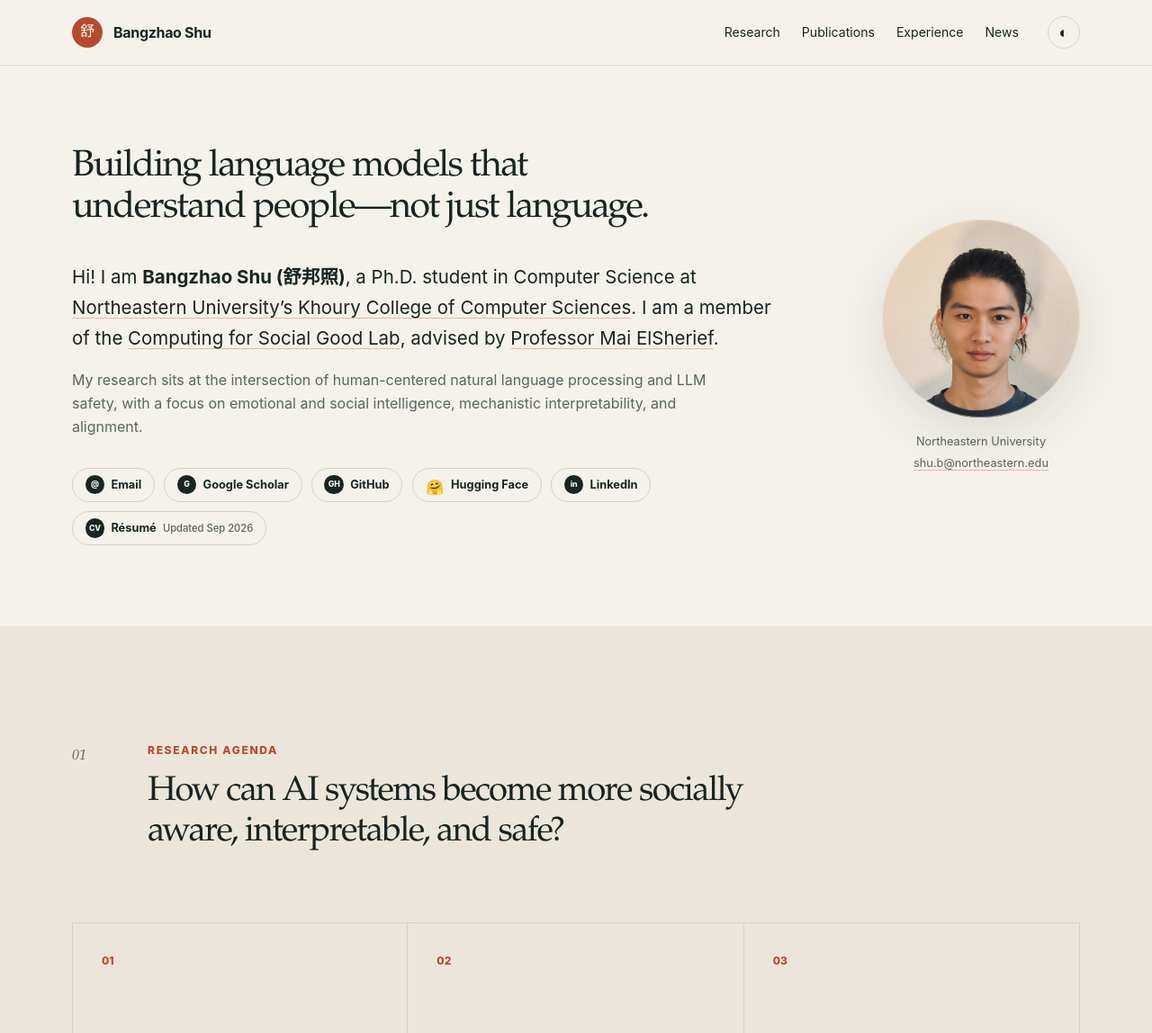
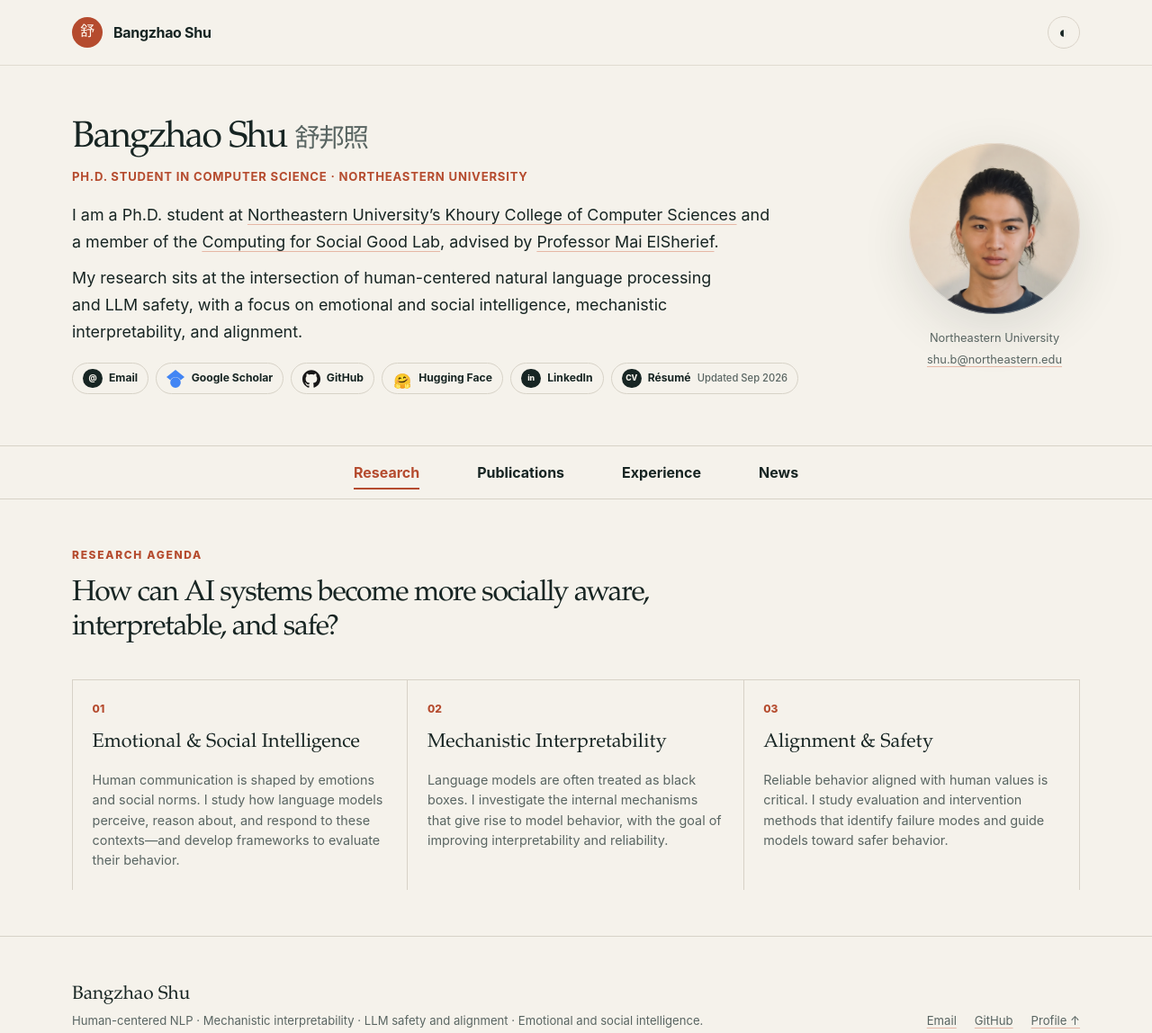
Before and after one commit to bangzhaojo/bangzhaojo.github.io, a plain HTML site: page index.html in a window 1280 px wide. Shown: the top 1148 px of the page at 90% size. Drawn offline with Linux system fonts and the light colour scheme.

Commit message:
Re-organize the webpage

```diff
--- a/assets/css/styles.css
+++ b/assets/css/styles.css
@@ -33,7 +33,7 @@
 }
 
 html {
-  scroll-behavior: smooth;
+  scroll-behavior: auto;
 }
 
 body {
@@ -122,11 +122,72 @@ a:hover {
 .nav-links {
   display: flex;
   gap: 1.5rem;
-  font-size: 0.88rem;
+  font-size: 1rem;
+  font-weight: 650;
+}
+
+.content-nav-wrap {
+  position: sticky;
+  top: 72px;
+  z-index: 40;
+  border-top: 1px solid var(--line);
+  border-bottom: 1px solid var(--line);
+  background: color-mix(in srgb, var(--paper) 94%, transparent);
+  backdrop-filter: blur(16px);
+}
+
+.content-nav {
+  min-height: 58px;
+  align-items: center;
+  justify-content: center;
+  gap: clamp(1.5rem, 5vw, 4rem);
 }
 
 .nav-links a {
+  position: relative;
   text-decoration: none;
+}
+
+.nav-links a::after {
+  content: "";
+  position: absolute;
+  right: 0;
+  bottom: -0.35rem;
+  left: 0;
+  height: 2px;
+  background: var(--accent);
+  transform: scaleX(0);
+  transition: transform 160ms ease;
+}
+
+.nav-links a:hover::after,
+.nav-links a:focus-visible::after,
+.nav-links a[aria-current="page"]::after {
+  transform: scaleX(1);
+}
+
+.nav-links a[aria-current="page"] {
+  color: var(--accent);
+}
+
+.view[hidden] {
+  display: none;
+}
+
+.view {
+  min-height: 0;
+  animation: view-in 180ms ease-out;
+}
+
+@keyframes view-in {
+  from {
+    opacity: 0;
+    transform: translateY(5px);
+  }
+  to {
+    opacity: 1;
+    transform: translateY(0);
+  }
 }
 
 .theme-toggle {
@@ -148,10 +209,10 @@ a:hover {
 
 .hero {
   display: grid;
-  grid-template-columns: minmax(0, 1fr) 220px;
+  grid-template-columns: minmax(0, 1fr) 190px;
   align-items: center;
-  gap: clamp(2.5rem, 6vw, 5rem);
-  padding-block: clamp(4rem, 7vw, 6.5rem);
+  gap: clamp(2rem, 5vw, 4rem);
+  padding-block: clamp(2.4rem, 4.5vw, 4rem);
 }
 
 .eyebrow {
@@ -186,6 +247,12 @@ h1 {
   line-height: 1.13;
 }
 
+h1 span {
+  color: var(--muted);
+  font-size: 0.7em;
+  white-space: nowrap;
+}
+
 h2 {
   max-width: 790px;
   font-size: clamp(2.25rem, 4.2vw, 4rem);
@@ -193,21 +260,31 @@ h2 {
 
 .hero-intro {
   max-width: 780px;
-  margin: 2.25rem 0 0;
-  font-size: clamp(1.05rem, 1.8vw, 1.28rem);
+  margin: 1rem 0 0;
+  font-size: clamp(1rem, 1.45vw, 1.12rem);
+}
+
+.hero-role {
+  margin: 0.6rem 0 0;
+  color: var(--accent);
+  font-size: 0.82rem;
+  font-weight: 750;
+  letter-spacing: 0.06em;
+  text-transform: uppercase;
 }
 
 .hero-detail {
   max-width: 720px;
-  margin: 1rem 0 0;
-  color: var(--muted);
+  margin: 0.7rem 0 0;
+  color: var(--ink);
+  font-size: clamp(1rem, 1.45vw, 1.12rem);
 }
 
 .profile-links {
   display: flex;
   flex-wrap: wrap;
-  gap: 0.65rem;
-  margin-top: 2rem;
+  gap: 0.5rem;
+  margin-top: 1.25rem;
 }
 
 .profile-links a,
@@ -217,8 +294,8 @@ h2 {
   gap: 0.45rem;
   border: 1px solid var(--line);
   border-radius: 999px;
-  padding: 0.45rem 0.85rem;
-  font-size: 0.8rem;
+  padding: 0.35rem 0.7rem;
+  font-size: 0.76rem;
   font-weight: 700;
   text-decoration: none;
   transition: border-color 160ms ease, background 160ms ease, color 160ms ease;
@@ -240,6 +317,12 @@ h2 {
 .profile-icon-emoji {
   background: transparent;
   font-size: 1rem;
+}
+
+.profile-brand-icon {
+  width: 1.25rem;
+  height: 1.25rem;
+  object-fit: contain;
 }
 
 .link-note {
@@ -267,7 +350,7 @@ h2 {
 }
 
 .portrait-wrap {
-  width: 220px;
+  width: 190px;
   margin: 0;
   justify-self: end;
 }
@@ -308,7 +391,7 @@ h2 {
 }
 
 .section {
-  padding-block: clamp(5rem, 10vw, 9rem);
+  padding-block: clamp(2.25rem, 4vw, 3.75rem);
   scroll-margin-top: 72px;
 }
 
@@ -320,12 +403,16 @@ h2 {
   display: grid;
   grid-template-columns: 64px 1fr;
   gap: 1.25rem;
-  margin-bottom: clamp(3rem, 6vw, 5rem);
+  margin-bottom: clamp(1.5rem, 3vw, 2.4rem);
+}
+
+.section-heading-no-number {
+  grid-template-columns: 1fr;
 }
 
 .section-heading h2 {
   max-width: 760px;
-  font-size: clamp(1.8rem, 3vw, 2.65rem);
+  font-size: clamp(1.6rem, 2.5vw, 2.2rem);
   line-height: 1.16;
 }
 
@@ -342,6 +429,10 @@ h2 {
   font-size: 0.85rem;
 }
 
+.section-note-compact {
+  margin: 0 0 0.7rem;
+}
+
 .research-grid {
   display: grid;
   grid-template-columns: repeat(3, 1fr);
@@ -349,8 +440,8 @@ h2 {
 }
 
 .research-card {
-  min-height: 350px;
-  padding: 2rem;
+  min-height: 210px;
+  padding: 1.35rem;
   border-right: 1px solid var(--line);
 }
 
@@ -359,7 +450,7 @@ h2 {
 }
 
 .card-index {
-  margin: 0 0 5rem;
+  margin: 0 0 1rem;
   color: var(--accent);
   font-size: 0.75rem;
   font-weight: 800;
@@ -368,7 +459,7 @@ h2 {
 .research-card h3 {
   margin: 0 0 1.1rem;
   font-family: var(--serif);
-  font-size: 1.65rem;
+  font-size: 1.35rem;
   font-weight: 500;
   line-height: 1.15;
 }
@@ -376,6 +467,8 @@ h2 {
 .research-card p:last-child {
   margin: 0;
   color: var(--muted);
+  font-size: 0.9rem;
+  line-height: 1.55;
 }
 
 .publication-list {
@@ -386,7 +479,7 @@ h2 {
   display: grid;
   grid-template-columns: 165px minmax(0, 1fr);
   gap: clamp(1.5rem, 4vw, 3rem);
-  padding-block: 2.4rem;
+  padding-block: 1.2rem;
   border-bottom: 1px solid var(--line);
 }
 
@@ -413,7 +506,7 @@ h2 {
   max-width: 780px;
   margin: 0;
   font-family: var(--serif);
-  font-size: clamp(1.35rem, 2.2vw, 2rem);
+  font-size: clamp(1.18rem, 1.7vw, 1.55rem);
   font-weight: 500;
   line-height: 1.18;
 }
@@ -424,7 +517,7 @@ h2 {
 
 .authors {
   max-width: 830px;
-  margin: 1rem 0 0;
+  margin: 0.55rem 0 0;
   color: var(--muted);
   font-size: 0.87rem;
   line-height: 1.55;
@@ -438,21 +531,12 @@ h2 {
   display: flex;
   flex-wrap: wrap;
   gap: 0.5rem;
-  margin-top: 1.35rem;
+  margin-top: 0.75rem;
 }
 
-.section-dark {
-  background: var(--green);
-  color: #f8f3e9;
-}
-
-.section-heading-light .section-number,
-.section-dark .timeline-date {
-  color: #d7a08d;
-}
-
-.section-dark .eyebrow {
-  color: #eda284;
+.experience-section {
+  background: var(--paper);
+  color: var(--ink);
 }
 
 .experience-grid {
@@ -463,7 +547,7 @@ h2 {
 
 .subheading {
   margin: 0 0 1.75rem;
-  color: #c9d4d0;
+  color: var(--accent);
   font-size: 0.75rem;
   letter-spacing: 0.13em;
   text-transform: uppercase;
@@ -479,7 +563,7 @@ h2 {
 .timeline li {
   position: relative;
   padding: 0 0 2.2rem 1.65rem;
-  border-left: 1px solid #58716b;
+  border-left: 1px solid var(--line);
 }
 
 .timeline li::before {
@@ -490,11 +574,12 @@ h2 {
   width: 7px;
   height: 7px;
   border-radius: 50%;
-  background: #eda284;
+  background: var(--accent);
 }
 
 .timeline-date {
   margin: 0;
+  color: var(--accent);
   font-size: 0.72rem;
   font-weight: 800;
   letter-spacing: 0.08em;
@@ -512,12 +597,12 @@ h2 {
 .timeline p:last-child,
 .teaching-card p:last-child {
   margin: 0.15rem 0 0;
-  color: #b9c6c2;
+  color: var(--muted);
 }
 
 .teaching-card {
   padding: 1.6rem;
-  border: 1px solid #58716b;
+  border: 1px solid var(--line);
   border-radius: 8px;
 }
 
@@ -526,11 +611,11 @@ h2 {
 }
 
 .prior-work p {
-  color: #b9c6c2;
+  color: var(--muted);
 }
 
 .prior-work a {
-  color: #f8f3e9;
+  color: var(--ink);
 }
 
 .news-list {
@@ -560,7 +645,7 @@ h2 {
 .site-footer {
   padding-block: 3rem;
   border-top: 1px solid var(--line);
-  background: var(--paper-deep);
+  background: var(--paper);
 }
 
 .footer-inner {
@@ -589,8 +674,15 @@ h2 {
 }
 
 @media (max-width: 850px) {
-  .nav-links {
-    display: none;
+  .nav-wrap {
+    flex-wrap: wrap;
+    padding-block: 0.7rem;
+  }
+
+  .content-nav {
+    min-height: 52px;
+    gap: 0.75rem 1.5rem;
+    font-size: 0.9rem;
   }
 
   .hero {
@@ -603,7 +695,7 @@ h2 {
   }
 
   .portrait-wrap {
-    width: min(210px, 58vw);
+    width: min(180px, 52vw);
     justify-self: start;
   }
 
@@ -620,7 +712,7 @@ h2 {
   }
 
   .card-index {
-    margin-bottom: 2.5rem;
+    margin-bottom: 0.75rem;
   }
 
   .publication {
@@ -675,4 +767,10 @@ h2 {
   *::after {
     transition-duration: 0.01ms !important;
   }
+
+  .view {
+    animation: none;
+  }
 }
+  font-size: 0.9rem;
+  line-height: 1.55;
--- a/assets/js/site.js
+++ b/assets/js/site.js
@@ -11,3 +11,47 @@ toggle?.addEventListener("click", () => {
   root.dataset.theme = nextTheme;
   localStorage.setItem("theme", nextTheme);
 });
+
+const views = [...document.querySelectorAll("[data-view]")];
+const navigationLinks = [...document.querySelectorAll('.nav-links a[href^="#"]')];
+const validViews = new Set(views.map((view) => view.dataset.view));
+
+function showView(viewName, { moveFocus = false } = {}) {
+  const nextView = validViews.has(viewName) ? viewName : "research";
+
+  views.forEach((view) => {
+    const isActive = view.dataset.view === nextView;
+    view.hidden = !isActive;
+    view.setAttribute("aria-hidden", String(!isActive));
+  });
+
+  navigationLinks.forEach((link) => {
+    const isActive = link.getAttribute("href") === `#${nextView}`;
+    if (isActive) {
+      link.setAttribute("aria-current", "page");
+    } else {
+      link.removeAttribute("aria-current");
+    }
+  });
+
+  if (moveFocus) {
+    document.querySelector(`[data-view="${nextView}"] h1, [data-view="${nextView}"] h2`)?.focus({ preventScroll: true });
+  }
+}
+
+function viewFromHash() {
+  return window.location.hash.slice(1) || "research";
+}
+
+navigationLinks.forEach((link) => {
+  link.addEventListener("click", (event) => {
+    event.preventDefault();
+    const viewName = link.getAttribute("href").slice(1);
+    history.pushState(null, "", `#${viewName}`);
+    showView(viewName);
+  });
+});
+
+window.addEventListener("hashchange", () => showView(viewFromHash()));
+window.addEventListener("popstate", () => showView(viewFromHash()));
+showView(viewFromHash());
--- a/index.html
+++ b/index.html
@@ -16,16 +16,10 @@
 
     <header class="site-header">
       <div class="shell nav-wrap">
-        <a class="wordmark" href="#top" aria-label="Bangzhao Shu, home">
+        <a class="wordmark" href="#top" aria-label="Bangzhao Shu, profile">
           <span class="wordmark-mark" aria-hidden="true">舒</span>
           <span>Bangzhao Shu</span>
         </a>
-        <nav class="nav-links" aria-label="Primary navigation">
-          <a href="#research">Research</a>
-          <a href="#publications">Publications</a>
-          <a href="#experience">Experience</a>
-          <a href="#news">News</a>
-        </nav>
         <button class="theme-toggle" type="button" aria-label="Switch color theme" title="Switch color theme">
           <span aria-hidden="true">◐</span>
         </button>
@@ -35,11 +29,11 @@
     <main id="main">
       <section class="hero shell" id="top">
         <div class="hero-copy">
-          <h1>Building language models that understand people—not just language.</h1>
+          <h1>Bangzhao Shu <span lang="zh-Hans">舒邦照</span></h1>
+          <p class="hero-role">Ph.D. Student in Computer Science · Northeastern University</p>
           <p class="hero-intro">
-            Hi! I am <strong>Bangzhao Shu (舒邦照)</strong>, a Ph.D. student in Computer Science at
-            <a href="https://www.khoury.northeastern.edu/">Northeastern University’s Khoury College of Computer Sciences</a>.
-            I am a member of the <a href="https://www.maielsherief.com/home-1">Computing for Social Good Lab</a>,
+            I am a Ph.D. student at <a href="https://www.khoury.northeastern.edu/">Northeastern University’s Khoury College of Computer Sciences</a>
+            and a member of the <a href="https://www.maielsherief.com/home-1">Computing for Social Good Lab</a>,
             advised by <a href="https://www.maielsherief.com/">Professor Mai ElSherief</a>.
           </p>
           <p class="hero-detail">
@@ -48,8 +42,8 @@
           </p>
           <div class="profile-links" aria-label="Profile links">
             <a href="mailto:shu.b@northeastern.edu"><span class="profile-icon" aria-hidden="true">@</span>Email</a>
-            <a href="https://scholar.google.com/citations?user=3VdLBgoAAAAJ&amp;hl=en"><span class="profile-icon" aria-hidden="true">G</span>Google Scholar</a>
-            <a href="https://github.com/bangzhaojo"><span class="profile-icon" aria-hidden="true">GH</span>GitHub</a>
+            <a href="https://scholar.google.com/citations?user=3VdLBgoAAAAJ&amp;hl=en"><img class="profile-brand-icon" src="assets/icons/google-scholar.svg" alt="">Google Scholar</a>
+            <a href="https://github.com/bangzhaojo"><img class="profile-brand-icon" src="assets/icons/github.svg" alt="">GitHub</a>
             <a href="https://huggingface.co/bangzhao"><span class="profile-icon profile-icon-emoji" aria-hidden="true">🤗</span>Hugging Face</a>
             <a href="https://www.linkedin.com/in/bangzhao-shu-770454232/"><span class="profile-icon" aria-hidden="true">in</span>LinkedIn</a>
             <a href="assets/docs/Bangzhao_Shu_Resume_2026.pdf"><span class="profile-icon" aria-hidden="true">CV</span>Résumé <span class="link-note">Updated Sep 2026</span></a>
@@ -66,10 +60,18 @@
         </figure>
       </section>
 
-      <section class="section section-tint" id="research">
+      <div class="content-nav-wrap">
+        <nav class="nav-links content-nav shell" aria-label="Content navigation">
+          <a href="#research">Research</a>
+          <a href="#publications">Publications</a>
+          <a href="#experience">Experience</a>
+          <a href="#news">News</a>
+        </nav>
+      </div>
+
+      <section class="section view" id="research" data-view="research">
         <div class="shell">
-          <div class="section-heading">
-            <p class="section-number">01</p>
+          <div class="section-heading section-heading-no-number">
             <div>
               <p class="eyebrow">Research agenda</p>
               <h2>How can AI systems become more socially aware, interpretable, and safe?</h2>
@@ -95,16 +97,8 @@
         </div>
       </section>
 
-      <section class="section shell" id="publications">
-        <div class="section-heading">
-          <p class="section-number">02</p>
-          <div>
-            <p class="eyebrow">Selected work</p>
-            <h2>Publications</h2>
-            <p class="section-note">* indicates equal contribution.</p>
-          </div>
-        </div>
-
+      <section class="section shell view" id="publications" data-view="publications" hidden>
+        <p class="section-note section-note-compact">* indicates equal contribution.</p>
         <div class="publication-list">
           <article class="publication">
             <p class="venue"><span>EMNLP 2026</span></p>
@@ -168,15 +162,8 @@
         </div>
       </section>
 
-      <section class="section section-dark" id="experience">
+      <section class="section experience-section view" id="experience" data-view="experience" hidden>
         <div class="shell">
-          <div class="section-heading section-heading-light">
-            <p class="section-number">03</p>
-            <div>
-              <p class="eyebrow">Background</p>
-              <h2>Education &amp; teaching</h2>
-            </div>
-          </div>
           <div class="experience-grid">
             <div>
               <h3 class="subheading">Education</h3>
@@ -219,14 +206,7 @@
         </div>
       </section>
 
-      <section class="section shell" id="news">
-        <div class="section-heading">
-          <p class="section-number">04</p>
-          <div>
-            <p class="eyebrow">Updates</p>
-            <h2>News</h2>
-          </div>
-        </div>
+      <section class="section shell view" id="news" data-view="news" hidden>
         <ol class="news-list">
           <li>
             <time datetime="2026-08-20">Aug 20, 2026</time>
@@ -268,12 +248,12 @@
       <div class="shell footer-inner">
         <div>
           <p class="footer-name">Bangzhao Shu</p>
-          <p>Human-centered NLP · Mechanistic interpretability · LLM safety</p>
+          <p>Human-centered NLP · Mechanistic interpretability · LLM safety and alignment · Emotional and social intelligence.</p>
         </div>
         <div class="footer-links">
           <a href="mailto:shu.b@northeastern.edu">Email</a>
           <a href="https://github.com/bangzhaojo">GitHub</a>
-          <a href="#top">Back to top ↑</a>
+          <a href="#top">Profile ↑</a>
         </div>
       </div>
     </footer>
```
Also changed, not shown: assets/icons/github.svg (added), assets/icons/google-scholar.svg (added).
